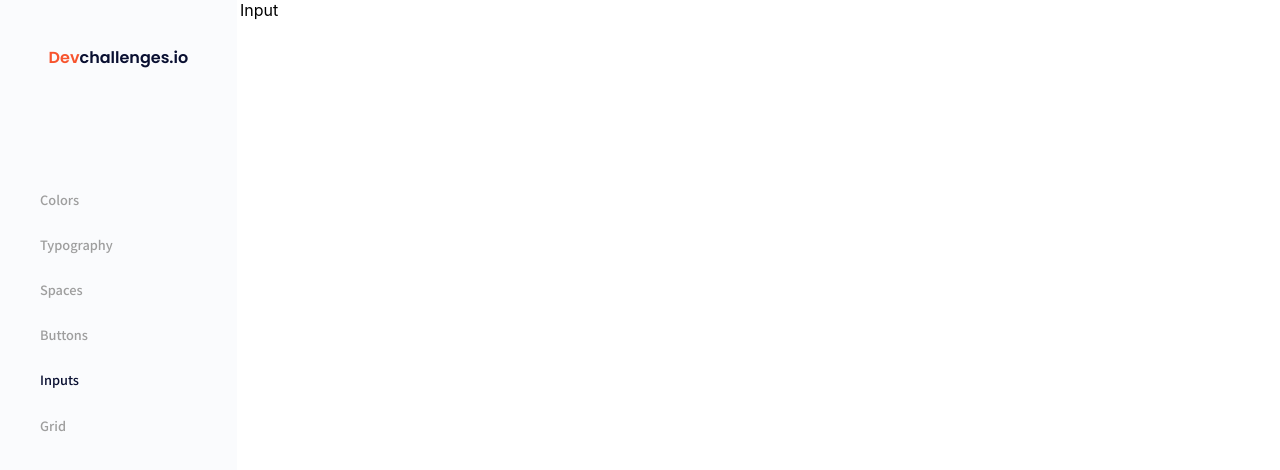
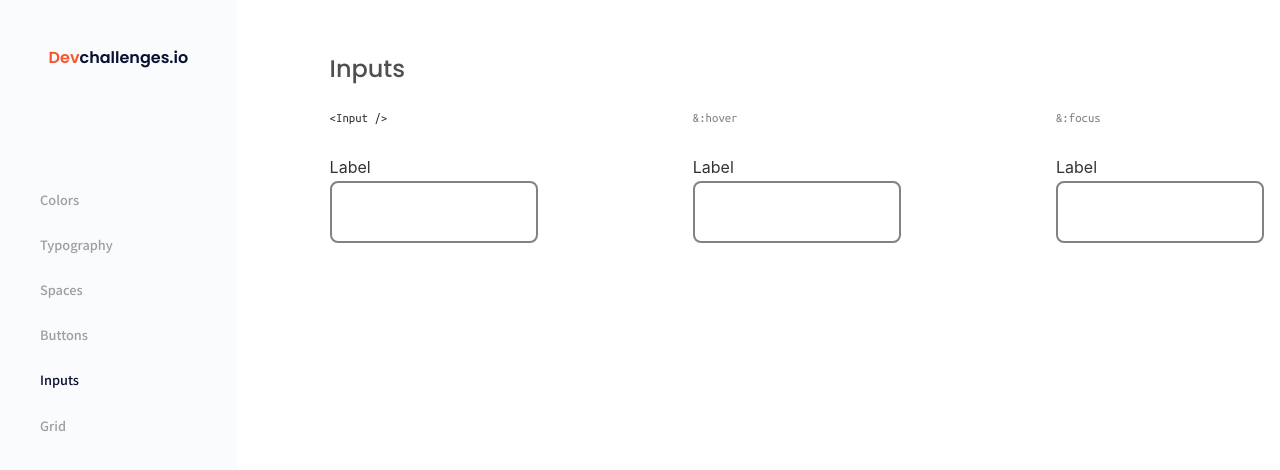
Before and after one commit to farzigalib/farzigalib.github.io, a React (Create React App) app in the folder Frontend Developer --devchallenges/components/: page /inputs in a window 1280 px wide. Shown: the top 470 px of the page. Built offline with nearby package versions, Linux system fonts and the light colour scheme.

Commit message:
Input Task

```diff
--- a/Frontend Developer --devchallenges/components/src/App.css
+++ b/Frontend Developer --devchallenges/components/src/App.css
@@ -20,6 +20,10 @@
   --c-12: rgba(41, 98, 255, 0.2);
 }
 
+body::-webkit-scrollbar {
+  display: block;
+}
+
 .main-container {
   display: flex;
 }
@@ -29,6 +33,11 @@
   background-color: var(--c-4);
   width: 14.8rem;
   position: fixed;
+  overflow-y: auto;
+}
+
+.sidebar-container::-webkit-scrollbar {
+  display: block;
 }
 
 .heading {
@@ -80,6 +89,7 @@
 .main-content-container {
   padding-left: 5.6rem;
   padding-top: 3.3rem;
+  padding-bottom: 3rem;
 }
 
 header {
@@ -96,7 +106,6 @@ header {
 
 .block {
   display: flex;
-  /* justify-content: space-between; */
   margin-bottom: 2.8rem;
 }
 
@@ -129,8 +138,6 @@ header {
 }
 
 .btn-click {
-  width: 8rem;
-  height: 3rem;
   border: none;
   font-family: var(--ff-2);
   font-weight: 500;
--- a/Frontend Developer --devchallenges/components/src/components/CustomButton.js
+++ b/Frontend Developer --devchallenges/components/src/components/CustomButton.js
@@ -5,7 +5,7 @@ const CustomButton = ({
   marginLeft = true,
   btnHeading,
   btnText = "Default",
-  size,
+  size = "lg",
   color,
   isHover = false,
   disabled = false,
@@ -73,8 +73,10 @@ const CustomButton = ({
         style={{
           cursor: "pointer",
           color: textColor,
-          width: size === "sm" ? 73 : size === "md" ? 81 : size === "lg" ?? 93,
-          height: size === "sm" ? 32 : size === "md" ? 36 : size === "lg" ?? 42,
+          width:
+            size === "sm" ? 73 : size === "md" ? 81 : size === "lg" && "8rem",
+          height:
+            size === "sm" ? 32 : size === "md" ? 36 : size === "lg" && "3rem",
           background: isHover
             ? !isHovering
               ? background
--- /dev/null
+++ b/Frontend Developer --devchallenges/components/src/components/CustomInput.js
@@ -0,0 +1,78 @@
+import React, { useState } from "react";
+
+const CustomInput = ({
+  marginLeft = true,
+  isHover = false,
+  btnHeading,
+  isFocus = false,
+  type = "text",
+  label = "Label",
+  placeholder,
+  size = "lg",
+  fullWidth = false,
+  require,
+}) => {
+  const [isHovering, setIsHovering] = useState(false);
+  const [isFocusing, setIsFocusing] = useState(false);
+
+  const handleMouseEnter = () => {
+    setIsHovering(true);
+  };
+
+  const handleMouseLeave = () => {
+    setIsHovering(false);
+  };
+
+  const handleFocus = () => {
+    setIsFocusing(true);
+  };
+
+  return (
+    <div style={{ marginLeft: marginLeft ? "9.7rem" : "0" }}>
+      <div
+        className={
+          isHover || isFocus ? "button-heading-hover" : "button-heading"
+        }
+      >
+        {btnHeading}
+      </div>
+      <div>
+        <label
+          id={`${type}-label`}
+          style={{
+            color: isHovering ? "#333333" : isFocusing ? "#2962FF" : "#333333",
+          }}
+        >
+          {label}
+        </label>
+        <br />
+        <input
+          onMouseEnter={handleMouseEnter}
+          onMouseLeave={handleMouseLeave}
+          onInput={handleFocus}
+          type={type}
+          id={type}
+          placeholder={placeholder}
+          required={require}
+          onChange={(e) => console.log(e.target.value)}
+          style={{
+            borderRadius: 8,
+            border: "1px solid #000",
+            width: fullWidth ? "100%" : 200,
+            height: size === "sm" ? 40 : size === "lg" && 56,
+            marginTop: 4,
+            borderColor: isHovering
+              ? "#333333"
+              : isFocusing
+              ? "#2962FF"
+              : "#828282",
+            borderWidth: 2,
+            borderStyle: "solid",
+          }}
+        />
+      </div>
+    </div>
+  );
+};
+
+export default CustomInput;
--- a/Frontend Developer --devchallenges/components/src/screens/Button.js
+++ b/Frontend Developer --devchallenges/components/src/screens/Button.js
@@ -100,7 +100,7 @@ const Button = () => {
             color={"primary"}
           />
           <CustomButton
-            btnHeading={"<Button size=”md” />"}
+            btnHeading={"<Button size=”lg” />"}
             classNameWithoutHover={"default"}
             size="lg"
             color={"primary"}
--- a/Frontend Developer --devchallenges/components/src/screens/Colors.js
+++ b/Frontend Developer --devchallenges/components/src/screens/Colors.js
@@ -1,9 +1,12 @@
-import React from 'react'
+import React from "react";
 
 const Colors = () => {
-    return (
-        <div>Colors</div>
-    )
-}
+  return (
+    <main className="main-content-container">
+      <header>Colors</header>
+      <div className="content-section">Coming soon!</div>
+    </main>
+  );
+};
 
-export default Colors
+export default Colors;
--- a/Frontend Developer --devchallenges/components/src/screens/Grid.js
+++ b/Frontend Developer --devchallenges/components/src/screens/Grid.js
@@ -1,9 +1,12 @@
-import React from 'react'
+import React from "react";
 
 const Grid = () => {
-    return (
-        <div>Grid</div>
-    )
-}
+  return (
+    <main className="main-content-container">
+      <header>Grid</header>
+      <div className="content-section">Coming soon!</div>
+    </main>
+  );
+};
 
-export default Grid
+export default Grid;
--- a/Frontend Developer --devchallenges/components/src/screens/Input.js
+++ b/Frontend Developer --devchallenges/components/src/screens/Input.js
@@ -1,9 +1,19 @@
-import React from 'react'
+import React from "react";
+import CustomInput from "../components/CustomInput";
 
 const Input = () => {
-    return (
-        <div>Input</div>
-    )
-}
+  return (
+    <main className="main-content-container">
+      <header>Inputs</header>
+      <div className="content-section">
+        <div className="block">
+          <CustomInput marginLeft={false} btnHeading={"<Input />"} />
+          <CustomInput isHover={true} btnHeading={"&:hover"} />
+          <CustomInput isFocus={true} btnHeading={"&:focus"} />
+        </div>
+      </div>
+    </main>
+  );
+};
 
-export default Input
+export default Input;
--- a/Frontend Developer --devchallenges/components/src/screens/Spaces.js
+++ b/Frontend Developer --devchallenges/components/src/screens/Spaces.js
@@ -1,9 +1,12 @@
-import React from 'react'
+import React from "react";
 
 const Spaces = () => {
-    return (
-        <div>Spaces</div>
-    )
-}
+  return (
+    <main className="main-content-container">
+      <header>Spaces</header>
+      <div className="content-section">Coming soon!</div>
+    </main>
+  );
+};
 
-export default Spaces
+export default Spaces;
--- a/Frontend Developer --devchallenges/components/src/screens/Typography.js
+++ b/Frontend Developer --devchallenges/components/src/screens/Typography.js
@@ -1,9 +1,12 @@
-import React from 'react'
+import React from "react";
 
 const Typography = () => {
-    return (
-        <div>Typography</div>
-    )
-}
+  return (
+    <main className="main-content-container">
+      <header>Typography</header>
+      <div className="content-section">Coming soon!</div>
+    </main>
+  );
+};
 
-export default Typography
+export default Typography;
```
